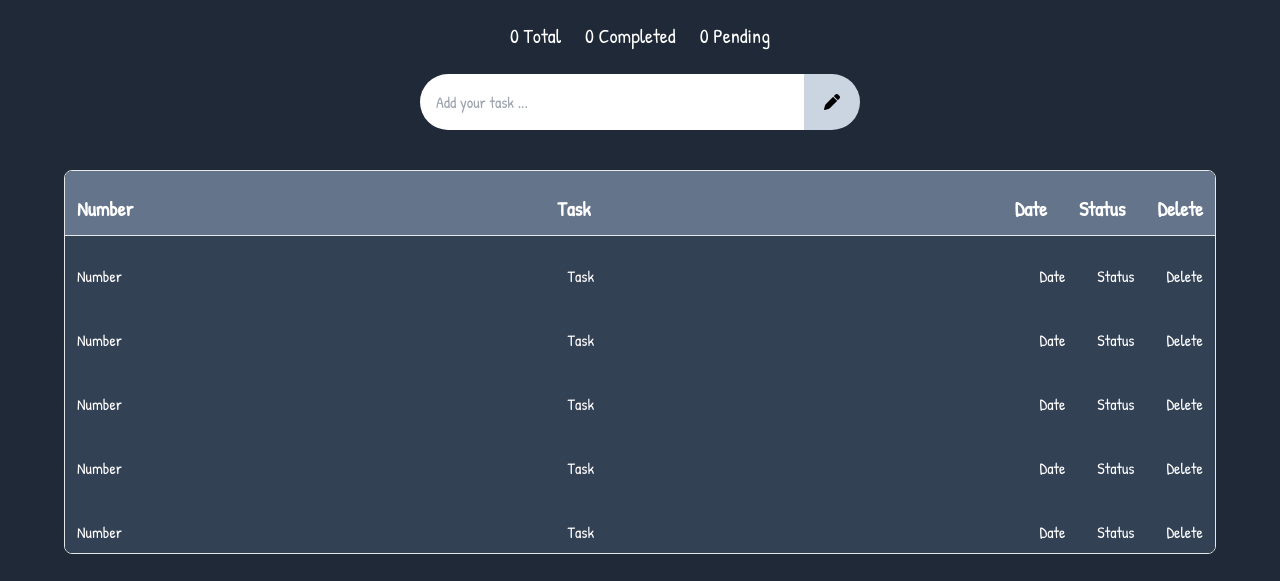
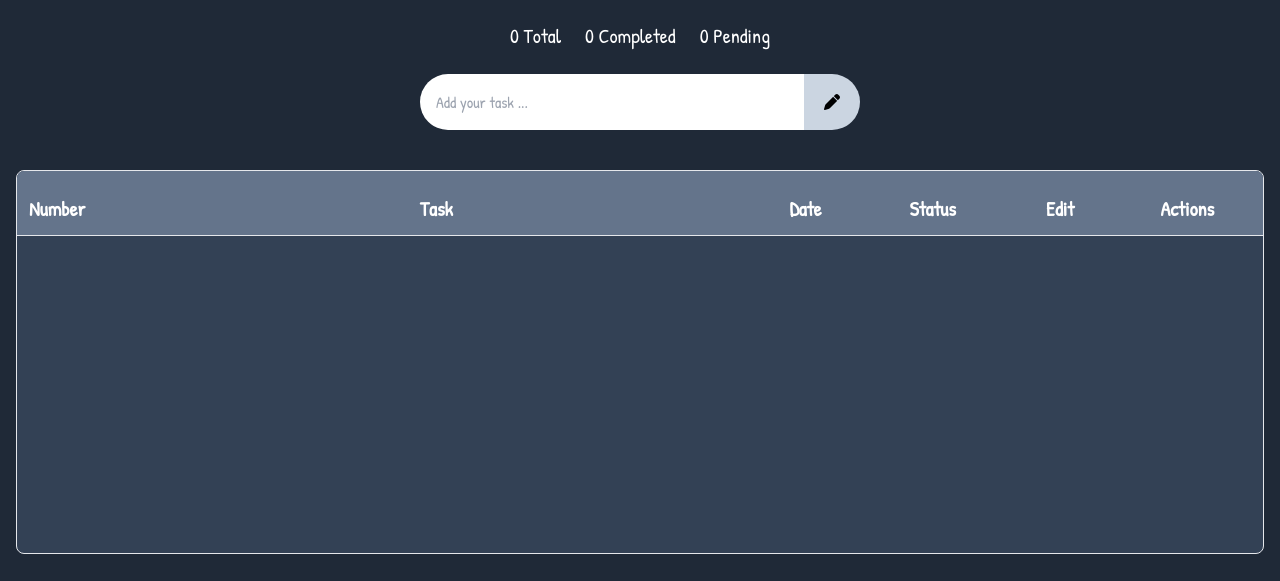
Before and after one commit to EyachirArafat/Dom-Assignment-1, a website built with Vite: page index.html in a window 1280 px wide. Shown: the part 130-711 px from the top of the page. Built offline with nearby package versions, Linux system fonts and the light colour scheme.

Commit message:
2nd commit

```diff
--- a/index.html
+++ b/index.html
@@ -10,19 +10,19 @@
     <link rel="stylesheet" href="tailwind.css">
     <title>To-Do List DOM Project</title>
   </head>
+
   <body class="bg-gray-800 text-white font-hand">
-
     <section class="container-fluid mx-auto flex justify-center">
       <div class="mt-16 text-center">
-        <div class=" w-full">
+        <div class="w-full">
           <h1 class="text-center font-bold text-4xl underline md:mb-8">TO-DO LIST</h1>
           <div class="flex gap-6 md:text-xl pt-4 mb-6 justify-center">
-            <p>0 Total</p>
-            <p>0 Completed</p>
-            <p>0 Pending</p>
+            <p id="totalTask">0 Total</p>
+            <p id="completedTask">0 Completed</p>
+            <p id="pendingTask">0 Pending</p>
           </div>
 
-          <form action="" class="flex items-center ">
+          <form action="" class="flex items-center">
             <input type="text" placeholder="Add your task ..." id="inputBox" class="md:w-96 w-64 p-4 text-black outline-none border-none shadow-neutral-50 focus:shadow-lg rounded-s-full">
             <i class="fa-solid fa-pen bg-slate-300 text-black p-5 cursor-pointer hover:bg-slate-600 hover:text-slate-200 rounded-e-full" id="addBtn"></i>
           </form>
@@ -30,157 +30,25 @@
       </div>
     </section>
 
-    <section class="container-fluid mx-16 border mt-10 rounded-lg overflow-y-auto bg-slate-700 h-96">
-      <div class="">
-
-
-        <div class="border-b w-full bg-slate-500">
-            <div class="text-white flex justify-between pt-6  p-3">
-              <p class="text-xl font-bold">Number</p>
-              <p class="text-xl font-bold">Task</p>
-              <div class="flex justify-between gap-8">
-
-                <p class="hidden md:block text-xl font-bold">Date</p>
-                <p class="text-xl font-bold">Status</p>
-                <p class="text-xl font-bold">Delete</p>
-              </div>
+    <section class="container-fluid mx-4 border mt-10 rounded-lg overflow-y-auto overflow-x-auto bg-slate-700 h-96 task-list">
+        <div class="text-white grid grid-cols-12 pt-6 p-3 min-w-[700px] w-full sticky top-0 border-b bg-slate-500">
+          <p class="text-xl font-bold col-span-1">Number</p>
+          <p class="text-xl font-bold text-center col-span-6">Task</p>
+          <div class="col-span-5">
+            <div class="grid grid-cols-12">
+              <p class="hidden md:block text-xl font-bold md:col-span-3 text-center">Date</p>
+              <p class="text-xl font-bold md:col-span-3 col-span-4 text-center">Status</p>
+              <p class="text-xl font-bold md:col-span-3 col-span-4 text-center">Edit</p>
+              <p class="text-xl font-bold md:col-span-3 col-span-4 text-center">Actions</p>
             </div>
           </div>
+        </div>
 
-          <div class="hover:bg-slate-600 w-full mt-4 p-">
-            <div class="text-white flex justify-between p-3">
-              <p>Number</p>
-              <p>Task</p>
-              <div class="flex justify-between gap-8">
+        <div id="taskList">
 
-                <p>Date</p>
-                <p>Status</p>
-                <p>Delete</p>
-              </div>
-            </div>
-          </div>
-
-          <div class="hover:bg-slate-600 w-full mt-4 p-">
-            <div class="text-white flex justify-between p-3">
-              <p>Number</p>
-              <p>Task</p>
-              <div class="flex justify-between gap-8">
-
-                <p>Date</p>
-                <p>Status</p>
-                <p>Delete</p>
-              </div>
-            </div>
-          </div>
-
-          <div class="hover:bg-slate-600 w-full mt-4 p-">
-            <div class="text-white flex justify-between p-3">
-              <p>Number</p>
-              <p>Task</p>
-              <div class="flex justify-between gap-8">
-
-                <p>Date</p>
-                <p>Status</p>
-                <p>Delete</p>
-              </div>
-            </div>
-          </div>
-
-          <div class="hover:bg-slate-600 w-full mt-4 p-">
-            <div class="text-white flex justify-between p-3">
-              <p>Number</p>
-              <p>Task</p>
-              <div class="flex justify-between gap-8">
-
-                <p>Date</p>
-                <p>Status</p>
-                <p>Delete</p>
-              </div>
-            </div>
-          </div>
-
-          <div class="hover:bg-slate-600 w-full mt-4 p-">
-            <div class="text-white flex justify-between p-3">
-              <p>Number</p>
-              <p>Task</p>
-              <div class="flex justify-between gap-8">
-
-                <p>Date</p>
-                <p>Status</p>
-                <p>Delete</p>
-              </div>
-            </div>
-          </div>
-
-          <div class="hover:bg-slate-600 w-full mt-4 p-">
-            <div class="text-white flex justify-between p-3">
-              <p>Number</p>
-              <p>Task</p>
-              <div class="flex justify-between gap-8">
-
-                <p>Date</p>
-                <p>Status</p>
-                <p>Delete</p>
-              </div>
-            </div>
-          </div>
-          <div class="hover:bg-slate-600 w-full mt-4 p-">
-            <div class="text-white flex justify-between p-3">
-              <p>Number</p>
-              <p>Task</p>
-              <div class="flex justify-between gap-8">
-
-                <p class="md:visible">Date</p>
-                <p>Status</p>
-                <p>Delete</p>
-              </div>
-            </div>
-          </div>
-          <div class="hover:bg-slate-600 w-full mt-4 p-">
-            <div class="text-white flex justify-between p-3">
-              <p>Number</p>
-              <p>Task</p>
-              <div class="flex justify-between gap-8">
-
-                <p>Date</p>
-                <p>Status</p>
-                <p>Delete</p>
-              </div>
-            </div>
-          </div>
-
-
-
-
-
-
-
-
-
-
-      </div>
+        </div>
     </section>
 
-
-
-
-
-
-
-
-
-
-
-
-
-
-
-
-
-
-
-
-
     <script src="script.js" type="module"></script>
-  </body>
+</body>
 </html>
--- a/script.js
+++ b/script.js
@@ -0,0 +1,70 @@
+const inputBox =document.querySelector("#inputBox");
+const addBtn = document.querySelector("#addBtn");
+const taskList = document.querySelector("#taskList");
+
+
+addBtn.addEventListener("click", ()=>{
+  let inputText = inputBox.value.trim();
+
+  if(inputText.length <= 0){
+    alert(`You must write your to do in input box.`)
+    return false;
+  }
+  console.log("hello")
+
+  let div = document.createElement("div");
+  let p = document.createElement("p");
+
+  p.innerHTML = inputText;
+  div.appendChild(p)
+
+  taskList.appendChild(div)
+
+
+
+
+});
+
+
+
+
+
+
+
+
+
+
+
+
+
+
+
+
+
+
+
+
+
+
+
+
+
+
+
+
+
+/*
+text-white grid grid-cols-12 pt-6 p-3 min-w-[700px] w-full sticky top-0 border-b bg-slate-500
+
+<p class="text-xl font-bold col-span-1">Number</p>
+          <p class="text-xl font-bold text-center col-span-6">Task</p>
+          <div class="col-span-5">
+            <div class="grid grid-cols-12">
+              <p class="hidden md:block text-xl font-bold md:col-span-3 text-center">Date</p>
+              <p class="text-xl font-bold md:col-span-3 col-span-4 text-center">Status</p>
+              <p class="text-xl font-bold md:col-span-3 col-span-4 text-center">Edit</p>
+              <p class="text-xl font-bold md:col-span-3 col-span-4 text-center">Actions</p>
+            </div>
+          </div>
+
+*/
```
